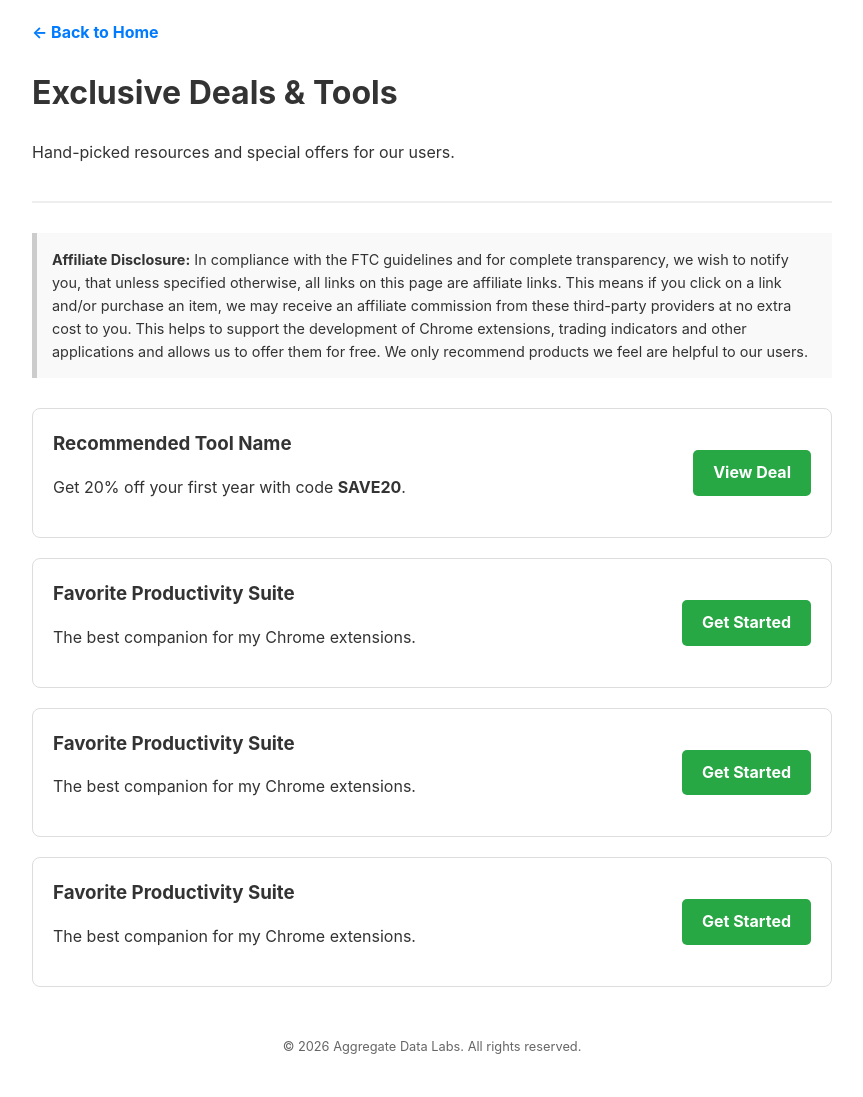
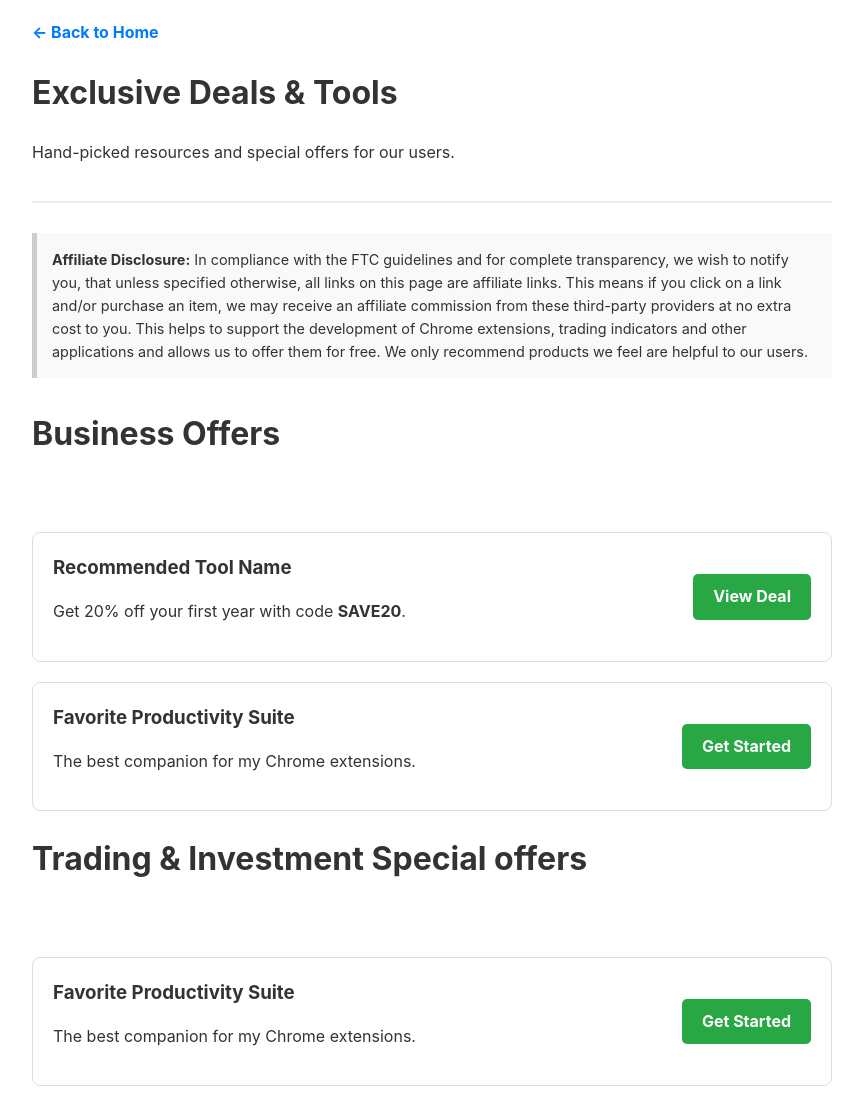
Before and after one commit to aggregatedatalabs/aggregatedatalabs.github.io, a plain HTML site: page offers.html in a window 1280 px wide. Shown: the top 1097 px of the page, without its empty margins (208-1071 px from the left). Drawn offline with Linux system fonts and the light colour scheme.

Commit message:
Update offers.html

```diff
--- a/offers.html
+++ b/offers.html
@@ -27,7 +27,9 @@
     <section class="disclosure">
         <strong>Affiliate Disclosure:</strong> In compliance with the FTC guidelines and for complete transparency, we wish to notify you, that unless specified otherwise, all links on this page are affiliate links. This means if you click on a link and/or purchase an item, we may receive an affiliate commission from these third-party providers at no extra cost to you. This helps to support the development of Chrome extensions, trading indicators and other applications and allows us to offer them for free. We only recommend products we feel are helpful to our users.
     </section>
-
+ <h1>Business Offers</h1>
+    <br>
+    <br>
     <main>
         <div class="offer-card">
             <div class="offer-info">
@@ -45,6 +47,9 @@
             <a href="YOUR_AFFILIATE_LINK_HERE" target="_blank" rel="noopener noreferrer" class="cta-button">Get Started</a>
         </div>
     </main>
+     <h1>Trading & Investment Special offers</h1>
+    <br>
+    <br>
     <div class="offer-card">
             <div class="offer-info">
                 <h3>Favorite Productivity Suite</h3>
```
